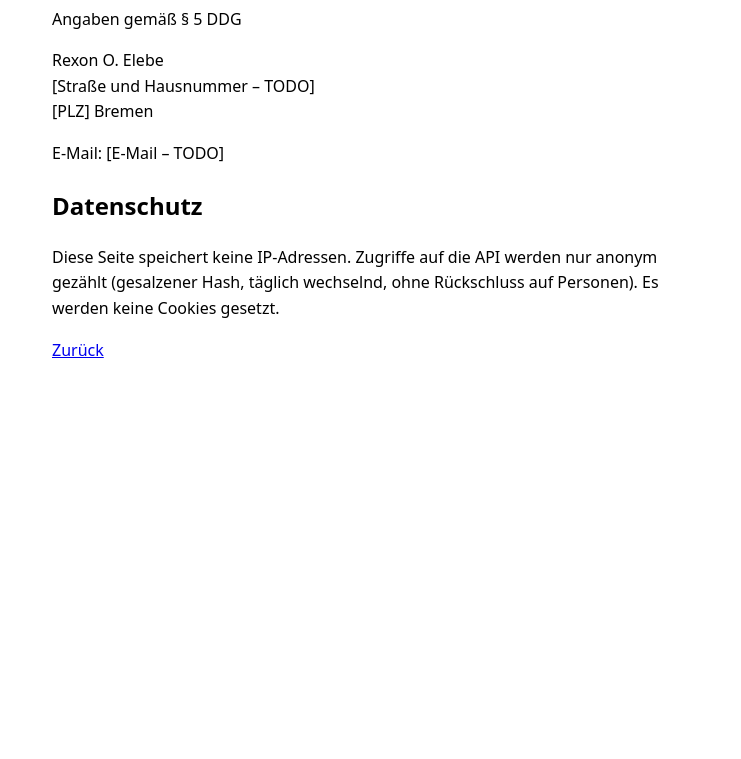
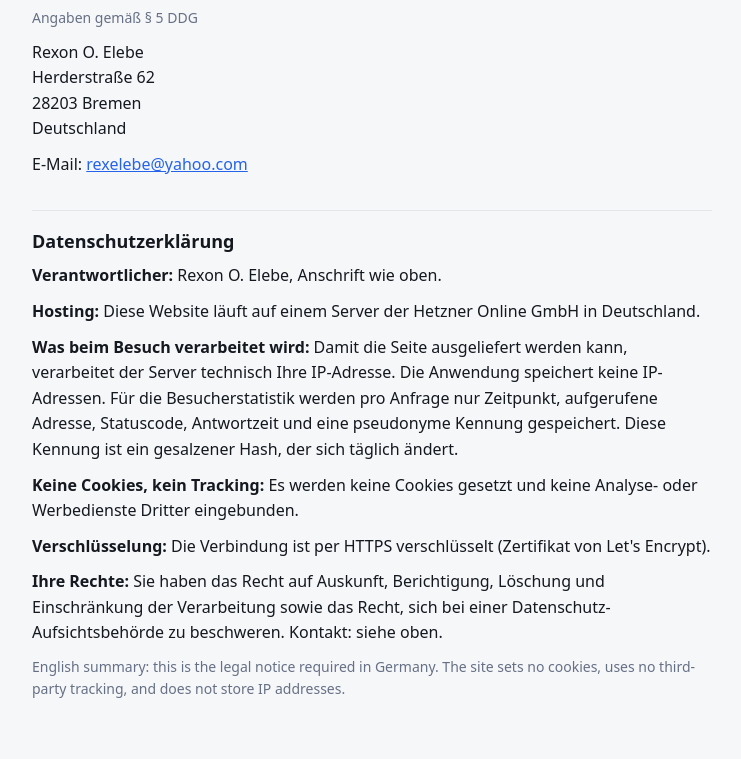
Before and after one commit to amrexon/resume-api, a plain HTML site: page app/static/impressum.html in a window 1280 px wide. Shown: the part 106-865 px from the top of the page, without its empty margins (268-1009 px from the left). Before the commit the page ends 800 px from the top, so only its background shows below. Drawn offline with Linux system fonts and the light colour scheme.

Commit message:
Impressum and update curl

```diff
--- a/app/data/cv.json
+++ b/app/data/cv.json
@@ -4,7 +4,7 @@
     "title": "Aspiring IT specialist",
     "location": "Bremen, Germany",
     "seeking": "Ausbildung or entry-level role in IT",
-    "summary": "Fascinated by robotics, software development, cybersecurity, automation and machine learning. I keep learning, follow industry trends, and aim to build innovative, efficient solutions. This CV is itself a small backend project.",
+    "summary": "Fascinated by robotics, software development, cybersecurity, automation and machine learning. I keep learning, follow industry trends, and aim to build innovative, efficient solutions. This CV is itself a personal backend project.",
     "languages": [
       {"language": "English", "level": "Native"},
       {"language": "German", "level": "B1"}
--- a/app/static/impressum.html
+++ b/app/static/impressum.html
@@ -1,13 +1,39 @@
 <!DOCTYPE html>
-<html lang="de"><head><meta charset="utf-8"><meta name="viewport" content="width=device-width, initial-scale=1">
-<title>Impressum</title>
-<style>body{font:16px/1.6 system-ui,sans-serif;max-width:640px;margin:40px auto;padding:0 16px}</style></head>
+<html lang="de">
+<head>
+<meta charset="utf-8">
+<meta name="viewport" content="width=device-width, initial-scale=1">
+<title>Impressum &amp; Datenschutz</title>
+<style>
+:root{--bg:#f6f7f9;--text:#14181f;--muted:#667085;--line:#e3e6eb;--accent:#2563eb}
+@media (prefers-color-scheme:dark){:root{--bg:#0d1117;--text:#e6edf3;--muted:#8b949e;--line:#2a313c;--accent:#58a6ff}}
+body{margin:0;background:var(--bg);color:var(--text);font:16px/1.6 system-ui,-apple-system,"Segoe UI",sans-serif}
+main{max-width:680px;margin:0 auto;padding:32px 16px 48px}
+h1{font-size:26px;margin:0 0 4px}
+h2{font-size:18px;margin:32px 0 8px;padding-top:16px;border-top:1px solid var(--line)}
+p,li{margin:0 0 10px}
+.muted{color:var(--muted);font-size:14px}
+a{color:var(--accent)}
+</style>
+</head>
 <body>
+<main>
+<p><a href="/">← Zurück zum CV / Back to CV</a></p>
+
 <h1>Impressum</h1>
-<p>Angaben gemäß § 5 DDG</p>
-<p>Rexon O. Elebe<br>[Straße und Hausnummer – TODO]<br>[PLZ] Bremen</p>
-<p>E-Mail: [E-Mail – TODO]</p>
-<h2>Datenschutz</h2>
-<p>Diese Seite speichert keine IP-Adressen. Zugriffe auf die API werden nur anonym gezählt (gesalzener Hash, täglich wechselnd, ohne Rückschluss auf Personen). Es werden keine Cookies gesetzt.</p>
-<p><a href="/">Zurück</a></p>
-</body></html>
+<p class="muted">Angaben gemäß § 5 DDG</p>
+<p>Rexon O. Elebe<br>Herderstraße 62<br>28203 Bremen<br>Deutschland</p>
+<p>E-Mail: <a href="mailto:rexelebe@yahoo.com">rexelebe@yahoo.com</a></p>
+
+<h2>Datenschutzerklärung</h2>
+<p><strong>Verantwortlicher:</strong> Rexon O. Elebe, Anschrift wie oben.</p>
+<p><strong>Hosting:</strong> Diese Website läuft auf einem Server der Hetzner Online GmbH in Deutschland.</p>
+<p><strong>Was beim Besuch verarbeitet wird:</strong> Damit die Seite ausgeliefert werden kann, verarbeitet der Server technisch Ihre IP-Adresse. Die Anwendung speichert keine IP-Adressen. Für die Besucherstatistik werden pro Anfrage nur Zeitpunkt, aufgerufene Adresse, Statuscode, Antwortzeit und eine pseudonyme Kennung gespeichert. Diese Kennung ist ein gesalzener Hash, der sich täglich ändert.</p>
+<p><strong>Keine Cookies, kein Tracking:</strong> Es werden keine Cookies gesetzt und keine Analyse- oder Werbedienste Dritter eingebunden.</p>
+<p><strong>Verschlüsselung:</strong> Die Verbindung ist per HTTPS verschlüsselt (Zertifikat von Let's Encrypt).</p>
+<p><strong>Ihre Rechte:</strong> Sie haben das Recht auf Auskunft, Berichtigung, Löschung und Einschränkung der Verarbeitung sowie das Recht, sich bei einer Datenschutz-Aufsichtsbehörde zu beschweren. Kontakt: siehe oben.</p>
+
+<p class="muted">English summary: this is the legal notice required in Germany. The site sets no cookies, uses no third-party tracking, and does not store IP addresses.</p>
+</main>
+</body>
+</html>
```
Also changed, not shown: app/static/index.html (+1 -1 lines), 1 other file.
